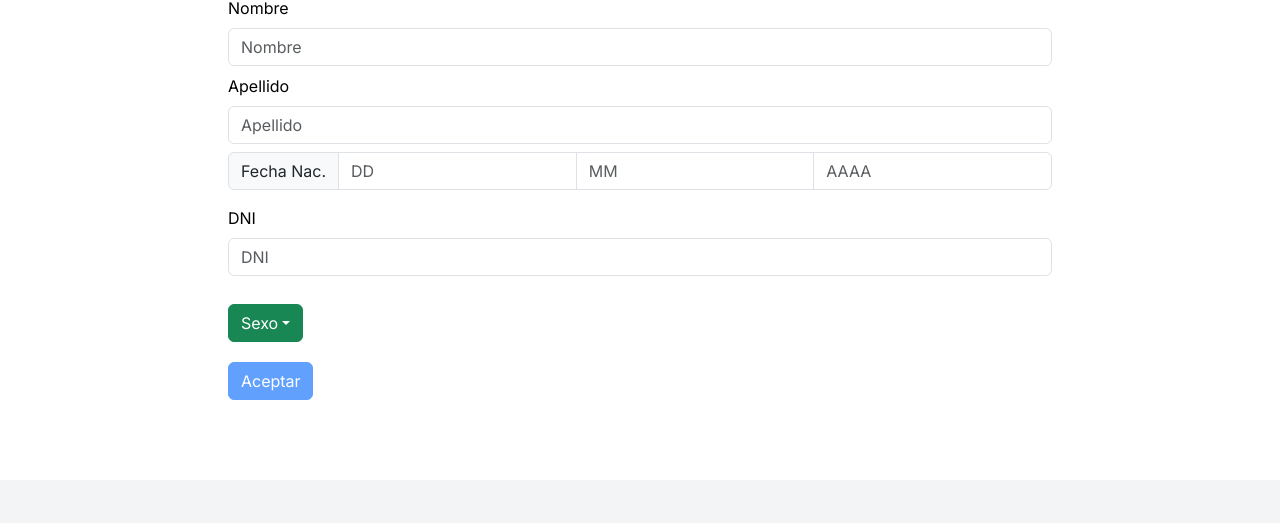
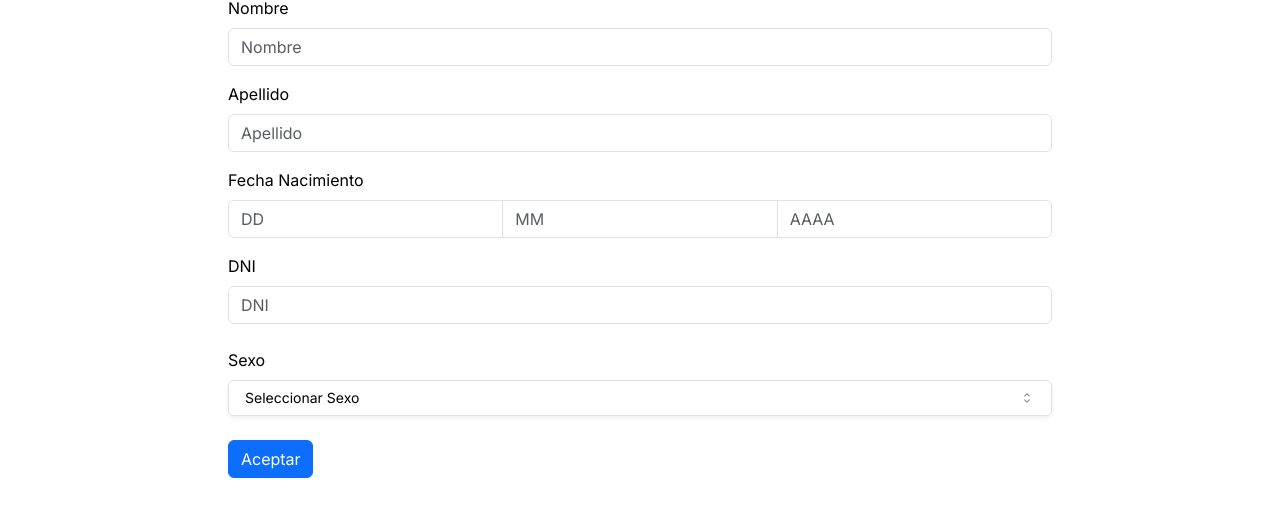
Before and after one commit to LucasPennice/tp_dsw_front_next, a Next.js app: page /dashboard/profesor/add in a window 1280 px wide. Shown: the part 232-755 px from the top of the page. Built offline with nearby package versions, Linux system fonts and the light colour scheme; no server answers.

Commit message:
Mejoras en UX - feedback en add de los CRUD

```diff
--- a/src/app/auth/signup/page.tsx
+++ b/src/app/auth/signup/page.tsx
@@ -96,7 +96,11 @@ export default function SignupPage() {
 
                 router.push("/");
             } else {
-                toast.error(res.message);
+                res.errors.map((err: { message: string }) => {
+                    toast.error(err.message, {
+                        autoClose: 6000,
+                    });
+                });
             }
         } catch (error) {
             console.error("Error:", error);
@@ -181,15 +185,7 @@ export default function SignupPage() {
                                 </Button>
                             </div>
                         </div>
-                        <Button
-                            type="submit"
-                            className="w-full"
-                            disabled={
-                                loading ||
-                                !validarLegajo(formData.legajo) ||
-                                !validarNombreOApellido(formData.nombre) ||
-                                !validarNombreOApellido(formData.apellido)
-                            }>
+                        <Button type="submit" className="w-full">
                             {loading && (
                                 <motion.div initial={{ opacity: 0 }} animate={{ opacity: 1 }} exit={{ opacity: 0 }}>
                                     <Spinner animation="border" size="sm" />
--- a/src/app/dashboard/area/add/page.tsx
+++ b/src/app/dashboard/area/add/page.tsx
@@ -30,17 +30,16 @@ export default function Page() {
                     nombre: nombre,
                 }),
             });
-
             if (response.ok) {
-                toast.success("Area agregado correctamente", {
+                toast.success("Area agregada correctamente", {
                     autoClose: 6000,
                 });
                 router.push("/dashboard/area");
             } else {
-                toast.error("Error al agregar el area", {
+                const error = await response.json();
+                toast.error(error.errors[0].message, {
                     autoClose: 6000,
                 });
-                router.push("/dashboard/area");
             }
         } catch (error) {
             console.error("Error:", error);
@@ -64,10 +63,12 @@ export default function Page() {
 
                 <form
                     onSubmit={(e) => {
-                        if (nombre != "") {
-                            e.preventDefault();
-                            addArea();
-                        }
+                        // if (nombre != "") {
+                        // //     e.preventDefault();
+                        //     addArea();
+                        // }
+                        e.preventDefault();
+                        addArea();
                     }}>
                     <div className="form-group mb-2 pt-5">
                         <label htmlFor="formGroupExampleInput">Nombre</label>
@@ -84,7 +85,7 @@ export default function Page() {
                     <motion.button
                         type="submit"
                         className="btn btn-primary cus-mr-10"
-                        disabled={nombre == "" || loading}
+                        // disabled={nombre == "" || loading}
                         animate={{ width: loading ? 50 : 85 }}>
                         {loading && (
                             <motion.div initial={{ opacity: 0 }} animate={{ opacity: 1 }} exit={{ opacity: 0 }}>
--- a/src/app/dashboard/cursado/add/page.tsx
+++ b/src/app/dashboard/cursado/add/page.tsx
@@ -77,6 +77,23 @@ export default function CursadoForm() {
         })();
     }, []);
 
+    // const validaCampos = async () => {
+    //     if (
+    //         validarDiaSemana(diaCursado) &&
+    //         validarComision(comision) &&
+    //         tipoCursado &&
+    //         validarAnio(ano) &&
+    //         materiaId != "" &&
+    //         profesorId != "" &&
+    //         validarHora(horaInicio) &&
+    //         validarHora(horaFin) &&
+    //         horaFin > horaInicio
+    //     ) {
+    //         addCursado();
+    //         console.log()
+    //     }
+    // }
+
     const addCursado = async () => {
         try {
             setLoadingProfesores(true);
@@ -99,22 +116,27 @@ export default function CursadoForm() {
                     diaCursado: diaCursado,
                     horaInicio: horaInicio,
                     horaFin: horaFin,
-                    comision: comision,
+                    comision: Number(comision),
                     turno: turno,
-                    año: ano,
+                    año: Number(ano),
                     tipoCursado: tipoCursado,
                     materiaId: materiaId,
                     profesorId: profesorId,
                 }),
             });
+            //@ts-ignore
+            console.log(response);
             if (response.ok) {
                 toast.success("Cursado agregado exitosamente", {
                     autoClose: 5000,
                 });
                 router.push("/dashboard/cursado");
             } else {
-                toast.error("Error al agregar el cursado", {
-                    autoClose: 5000,
+                const error = await response.json();
+                error.errors.map((err: { message: string }) => {
+                    toast.error(err.message, {
+                        autoClose: 6000,
+                    });
                 });
             }
         } catch (error) {
@@ -147,20 +169,8 @@ export default function CursadoForm() {
 
             <form
                 onSubmit={(e) => {
-                    if (
-                        validarDiaSemana(diaCursado) &&
-                        validarComision(comision) &&
-                        tipoCursado &&
-                        validarAnio(ano) &&
-                        materiaId != "" &&
-                        profesorId != "" &&
-                        validarHora(horaInicio) &&
-                        validarHora(horaFin) &&
-                        horaFin > horaInicio
-                    ) {
-                        e.preventDefault();
-                        addCursado();
-                    }
+                    e.preventDefault();
+                    addCursado();
                 }}
                 className="space-y-4">
                 <div className="form-group">
@@ -294,17 +304,17 @@ export default function CursadoForm() {
                 <motion.button
                     type="submit"
                     className="btn btn-primary mt-5"
-                    disabled={
-                        !validarDiaSemana(diaCursado) ||
-                        !validarComision(comision) ||
-                        !tipoCursado ||
-                        !validarAnio(ano) ||
-                        materiaId == "" ||
-                        profesorId == "" ||
-                        !validarHora(horaInicio) ||
-                        !validarHora(horaFin) ||
-                        horaFin <= horaInicio
-                    }
+                    // disabled={
+                    //     !validarDiaSemana(diaCursado) ||
+                    //     !validarComision(comision) ||
+                    //     !tipoCursado ||
+                    //     !validarAnio(ano) ||
+                    //     materiaId == "" ||
+                    //     profesorId == "" ||
+                    //     !validarHora(horaInicio) ||
+                    //     !validarHora(horaFin) ||
+                    //     horaFin <= horaInicio
+                    // }
                     whileHover={{ scale: 1.05 }}
                     whileTap={{ scale: 0.95 }}>
                     Aceptar
--- a/src/app/dashboard/materias/add/page.tsx
+++ b/src/app/dashboard/materias/add/page.tsx
@@ -8,10 +8,10 @@ import { ArrowLeft } from "lucide-react";
 import Link from "next/link.js";
 
 import { useRouter } from "next/navigation";
-import { useEffect, useState } from "react";
+import { AwaitedReactNode, JSXElementConstructor, ReactElement, ReactNode, ReactPortal, useEffect, useState } from "react";
 import { Spinner } from "react-bootstrap";
 
-import { toast } from "react-toastify";
+import { toast, ToastContentProps } from "react-toastify";
 
 export default function Page() {
     const [loading, setLoading] = useState(true);
@@ -63,8 +63,12 @@ export default function Page() {
                 });
                 router.push("/dashboard/materias");
             } else {
-                toast.error("Error al agregar la materia");
-                router.push("/dashboard/materias");
+                const error = await response.json();
+                error.errors.map((err: { message: string }) => {
+                    toast.error(err.message, {
+                        autoClose: 6000,
+                    });
+                });
             }
         } catch (error) {
             console.error("Error:", error);
@@ -106,10 +110,8 @@ export default function Page() {
 
                     <form
                         onSubmit={(e) => {
-                            if (nombre != "" && areaId != "") {
-                                e.preventDefault();
-                                addMateria();
-                            }
+                            e.preventDefault();
+                            addMateria();
                         }}>
                         <div className="form-group mb-2 pt-5">
                             <label htmlFor="formGroupExampleInput">Nombre</label>
@@ -148,7 +150,7 @@ export default function Page() {
                         <motion.button
                             type="submit"
                             className="btn btn-primary cus-mr-10 mt-5"
-                            disabled={nombre == "" || areaId == "" || loading}
+                            // disabled={nombre == "" || areaId == "" || loading}
                             animate={{ width: loading ? 50 : 85 }}>
                             {loading && (
                                 <motion.div initial={{ opacity: 0 }} animate={{ opacity: 1 }} exit={{ opacity: 0 }}>
--- a/src/app/dashboard/profesor/add/page.tsx
+++ b/src/app/dashboard/profesor/add/page.tsx
@@ -6,11 +6,12 @@ import { motion } from "framer-motion";
 import { ArrowLeft } from "lucide-react";
 import Link from "next/link.js";
 import { useRouter } from "next/navigation";
-import { useState } from "react";
+import { AwaitedReactNode, JSXElementConstructor, ReactElement, ReactNode, ReactPortal, useState } from "react";
 import { Form, InputGroup, Spinner } from "react-bootstrap";
 import Dropdown from "react-bootstrap/Dropdown";
-import { toast } from "react-toastify";
+import { toast, ToastContentProps } from "react-toastify";
 import { validarDni } from "../../../lib/utils";
+import { Select, SelectContent, SelectItem, SelectTrigger, SelectValue } from "@/components/ui/select";
 
 export default function Page() {
     const [loading, setLoading] = useState(false);
@@ -54,7 +55,7 @@ export default function Page() {
                     nombre: nombre,
                     apellido: apellido,
                     fechaNacimiento: `${dia}/${mes}/${year}`,
-                    dni: dni,
+                    dni: Number(dni),
                     puntuacionGeneral: 0,
                     sexo: sexo,
                 }),
@@ -66,10 +67,12 @@ export default function Page() {
                 });
                 router.push("/dashboard/profesor");
             } else {
-                toast.error("Error al agregar el profesor", {
+                const error = await response.json();
+                error.errors.map((err: { message: string }) => {
+                    toast.error(err.message, {
                         autoClose: 6000,
                     });
-                router.push("/dashboard/profesor");
+                });
             }
         } catch (error) {
             console.error("Error:", error);
@@ -93,19 +96,8 @@ export default function Page() {
 
                 <form
                     onSubmit={(e) => {
-                        if (
-                            sexo != "" &&
-                            nombre != "" &&
-                            apellido != "" &&
-                            dni != "" &&
-                            dia.length === 2 &&
-                            mes.length === 2 &&
-                            year.length === 4 &&
-                            validarDni(dni)
-                        ) {
                         e.preventDefault();
                         addProfesor();
-                        }
                     }}>
                     <div className="form-group mb-2 pt-5">
                         <label htmlFor="formGroupExampleInput">Nombre</label>
@@ -118,7 +110,7 @@ export default function Page() {
                             onChange={(e) => setNombre(e.target.value)}
                         />
                     </div>
-                    <div className="form-group mb-2">
+                    <div className="form-group mb-2 mt-3">
                         <label htmlFor="formGroupExampleInput2">Apellido</label>
                         <input
                             type="text"
@@ -129,8 +121,11 @@ export default function Page() {
                             onChange={(e) => setApellido(e.target.value)}
                         />
                     </div>
-                    <InputGroup className="mb-3">
-                        <InputGroup.Text>Fecha Nac.</InputGroup.Text>
+                    <div className="mb-3 mt-3">
+                        <label htmlFor="formGroupExampleInput2">Fecha Nacimiento</label>
+
+                        <InputGroup className="mt-2">
+                            {/* <InputGroup.Text>Fecha Nac.</InputGroup.Text> */}
                             <Form.Control
                                 placeholder="DD"
                                 value={dia}
@@ -159,6 +154,7 @@ export default function Page() {
                                 }}
                             />
                         </InputGroup>
+                    </div>
 
                     <div className="form-group mb-2">
                         <label htmlFor="formGroupExampleInput2">DNI</label>
@@ -176,36 +172,24 @@ export default function Page() {
                         />
                     </div>
 
-                    <Dropdown>
-                        <Dropdown.Toggle variant="success" id="dropdown-basic">
-                            {sexo == "" ? "Sexo" : sexo}
-                        </Dropdown.Toggle>
+                    <div className="grid grid-cols-4 gap-2 pb-4 pt-3">
+                        <label htmlFor="formGroupExampleInput" className="col-span-4">
+                            Sexo
+                        </label>
+                        <div className="col-span-4">
+                            <Select onValueChange={(v) => setSexo(v)}>
+                                <SelectTrigger className="w-full">
+                                    <SelectValue placeholder="Seleccionar Sexo" />
+                                </SelectTrigger>
+                                <SelectContent>
+                                    <SelectItem value={Sexo.Hombre}>Hombre</SelectItem>
+                                    <SelectItem value={Sexo.Mujer}>Mujer</SelectItem>
+                                </SelectContent>
+                            </Select>
+                        </div>
+                    </div>
 
-                        <Dropdown.Menu>
-                            <Dropdown.Item href="#/action-1" onClick={() => setSexo(Sexo.Hombre)}>
-                                Hombre
-                            </Dropdown.Item>
-                            <Dropdown.Item href="#/action-2" onClick={() => setSexo(Sexo.Mujer)}>
-                                Mujer
-                            </Dropdown.Item>
-                        </Dropdown.Menu>
-                    </Dropdown>
-
-                    <motion.button
-                        type="submit"
-                        className="btn btn-primary cus-mr-10"
-                        disabled={
-                            sexo == "" ||
-                            nombre == "" ||
-                            apellido == "" ||
-                            dni == "" ||
-                            dia.length !== 2 ||
-                            mes.length !== 2 ||
-                            year.length !== 4 ||
-                            !validarDni(dni) ||
-                            loading
-                        }
-                        animate={{ width: loading ? 50 : 85 }}>
+                    <motion.button type="submit" className="btn btn-primary cus-mr-10" animate={{ width: loading ? 50 : 85 }}>
                         {loading && (
                             <motion.div initial={{ opacity: 0 }} animate={{ opacity: 1 }} exit={{ opacity: 0 }}>
                                 <Spinner animation="border" size="sm" />
--- a/src/app/lib/utils.ts
+++ b/src/app/lib/utils.ts
@@ -40,7 +40,7 @@ function validarNombreOApellido(cadena: string): boolean {
     return regex.test(cadena);
 }
 
-//const URI = "https://tp-dsw-back.onrender.com";
+// const URI = "https://tp-dsw-back.onrender.com";
 const URI = "http://localhost:3000";
 
 export { validarAnio, validarComision, validarDiaSemana, validarHora, URI, validarLegajo, validarNombreOApellido, validarDni };
```
Lines whose indentation alone changed are shown as unchanged.
